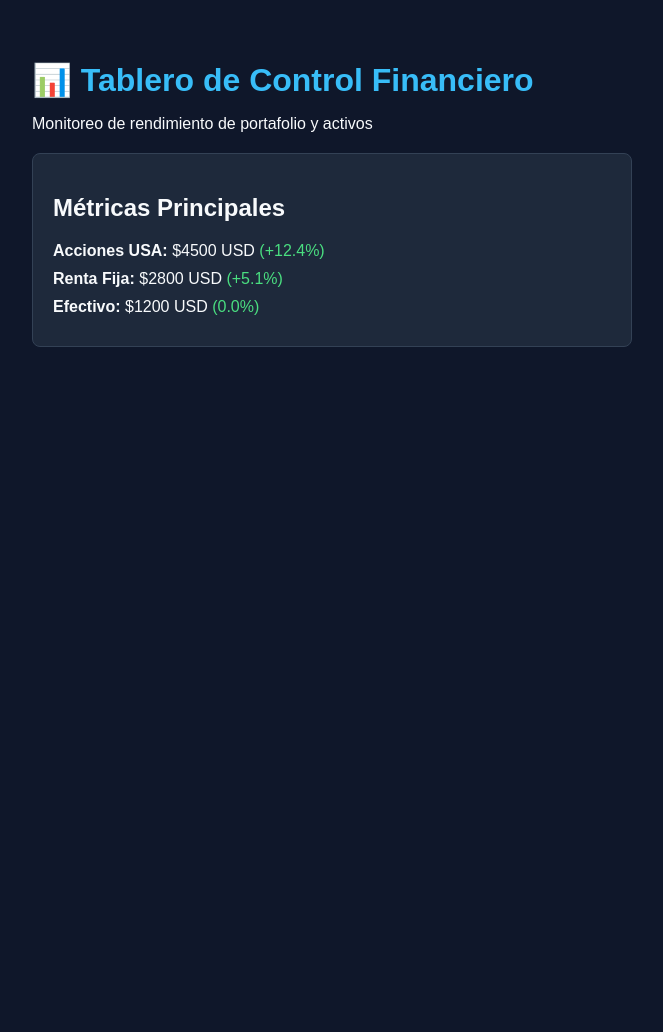
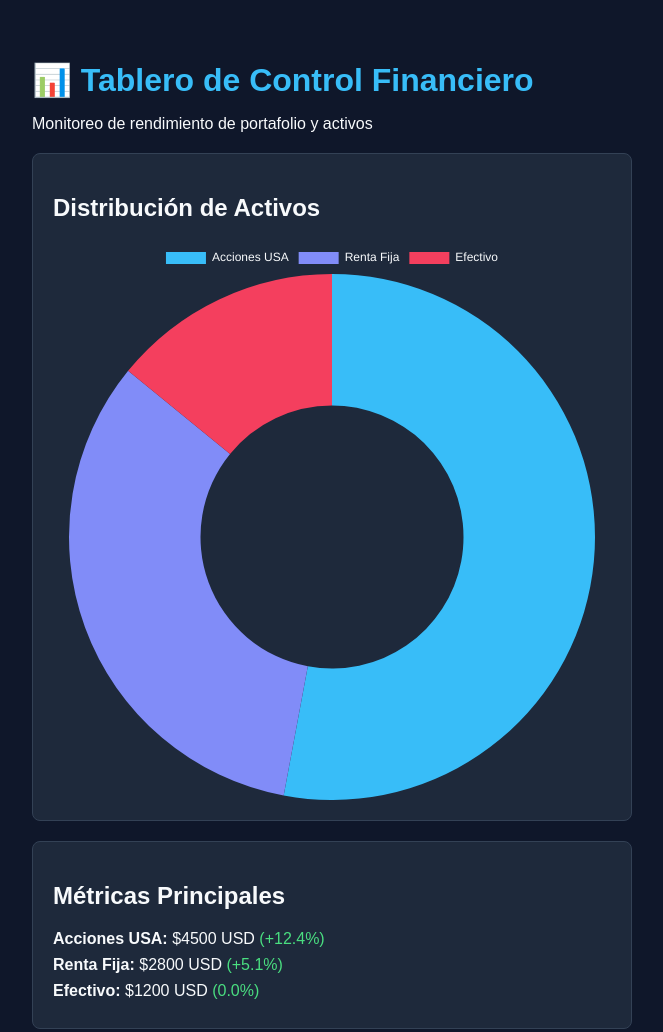
Before and after one commit to OlmerAndresX/tablero_financiero, a plain HTML site: page index.html in a window 1280 px wide. Shown: the whole page, without its empty margins (308-971 px from the left). Before the commit the page ends 800 px from the top, so only its background shows below. Drawn offline with nearby package versions, Linux system fonts and the light colour scheme.

Commit message:
Agregar grafico interactivo con Chart.js

```diff
--- a/app.js
+++ b/app.js
@@ -1,19 +1,37 @@
-// Datos simulados de portafolio de inversión
+// Datos simulados de portafolio
 const portafolio = [
   { activo: "Acciones USA", valor: 4500, rendimiento: "+12.4%" },
   { activo: "Renta Fija", valor: 2800, rendimiento: "+5.1%" },
   { activo: "Efectivo", valor: 1200, rendimiento: "0.0%" }
 ];
 
+// 1. Mostrar resumen en texto
 const contenedorResumen = document.getElementById("resumen");
-
-// Limpiar mensaje de carga
-contenedorResumen.innerHTML = "";
-
-// Renderizar métricas en pantalla
 portafolio.forEach(item => {
   const div = document.createElement("div");
-  div.style.marginBottom = "10px";
+  div.style.marginBottom = "8px";
   div.innerHTML = `<strong>${item.activo}:</strong> $${item.valor} USD <span style="color: #4ade80;">(${item.rendimiento})</span>`;
   contenedorResumen.appendChild(div);
 });
+
+// 2. Configurar y renderizar gráfico con Chart.js
+const ctx = document.getElementById('graficoPortafolio').getContext('2d');
+new Chart(ctx, {
+  type: 'doughnut',
+  data: {
+    labels: portafolio.map(item => item.activo),
+    datasets: [{
+      data: portafolio.map(item => item.valor),
+      backgroundColor: ['#38bdf8', '#818cf8', '#f43f5e'],
+      borderWidth: 0
+    }]
+  },
+  options: {
+    responsive: true,
+    plugins: {
+      legend: {
+        labels: { color: '#f8fafc' }
+      }
+    }
+  }
+});
--- a/index.html
+++ b/index.html
@@ -5,6 +5,8 @@
   <meta name="viewport" content="width=device-width, initial-scale=1.0">
   <title>Tablero Financiero</title>
   <link rel="stylesheet" href="styles.css">
+  <!-- Cargar librería Chart.js desde CDN -->
+  <script src="https://cdn.jsdelivr.net/npm/chart.js"></script>
 </head>
 <body>
   <div class="container">
@@ -12,10 +14,14 @@
     <p>Monitoreo de rendimiento de portafolio y activos</p>
 
     <div class="card">
+      <h2>Distribución de Activos</h2>
+      <!-- Contenedor para el gráfico -->
+      <canvas id="graficoPortafolio"></canvas>
+    </div>
+
+    <div class="card">
       <h2>Métricas Principales</h2>
-      <div id="resumen">
-        <p><strong>Cargando datos del mercado...</strong></p>
-      </div>
+      <div id="resumen"></div>
     </div>
   </div>
 
```
